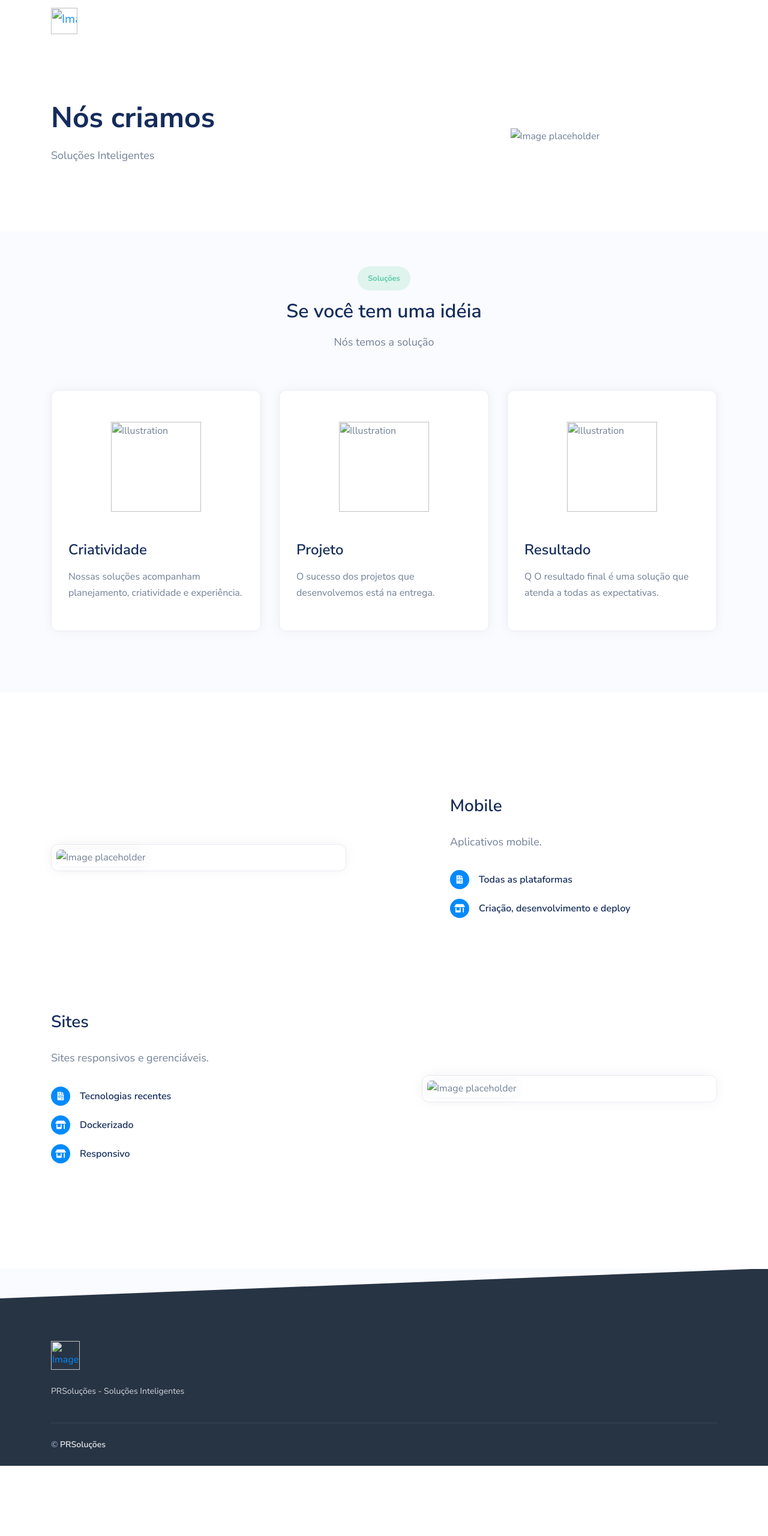
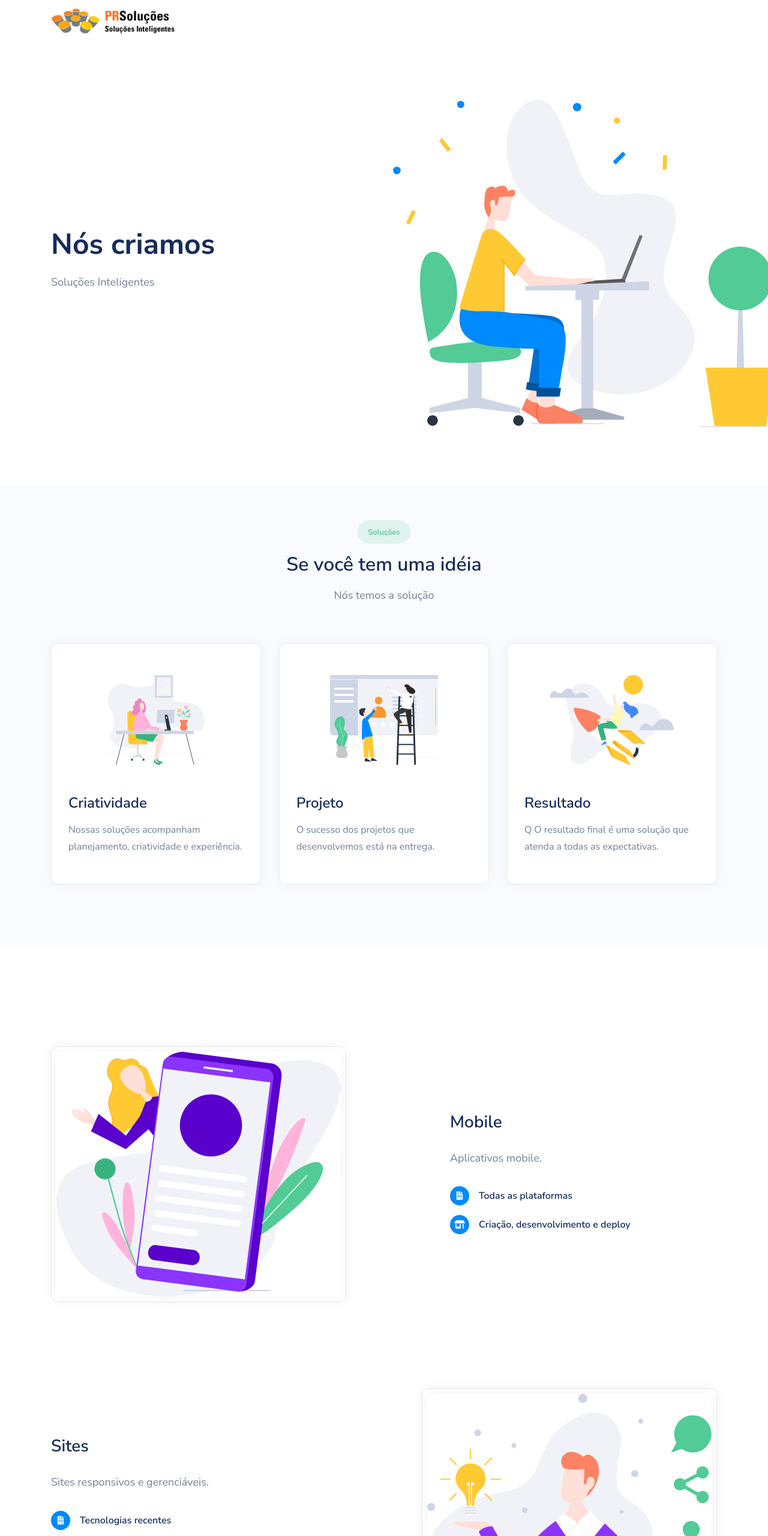
Before and after one commit to paulo-coutinho/prsolucoes-site, a plain HTML site: page index.html in a window 1280 px wide. Shown: the top 2560 px of the page at 60% size. Before the commit the page ends 2443 px from the top, so only its background shows below. Drawn offline with nearby package versions, Linux system fonts and the light colour scheme; files that its build step writes are made by us from their sources; files whose address does not match are found by name.

Commit message:
project update

```diff
--- a/index.html
+++ b/index.html
@@ -57,11 +57,11 @@
         });
     </script>
 
-    <link rel="icon" href="/static/assets/img/brand/favicon.png" type="image/png">
-    <link rel="stylesheet" href="/static/assets/libs/@fortawesome/fontawesome-free/css/all.min.css">
+    <link rel="icon" href="/assets/img/brand/favicon.png" type="image/png">
+    <link rel="stylesheet" href="/assets/libs/@fortawesome/fontawesome-free/css/all.min.css">
 
-    <link rel="stylesheet" href="/static/assets/css/quick-website.css" id="stylesheet">
-    <link rel="stylesheet" href="/static/assets/css/app.css" id="stylesheet">
+    <link rel="stylesheet" href="/assets/css/quick-website.css" id="stylesheet">
+    <link rel="stylesheet" href="/assets/css/app.css" id="stylesheet">
 
 </head>
 
@@ -94,7 +94,7 @@
         <div class="container">
 
             <a class="navbar-brand" href="/">
-                <img alt="Image placeholder" src="/static/assets/img/logo.png" id="navbar-logo">
+                <img alt="Image placeholder" src="/assets/img/logo.png" id="navbar-logo">
             </a>
 
         </div>
@@ -106,7 +106,7 @@
                 <div class="col-12 col-md-5 col-lg-6 order-md-2 text-center">
 
                     <figure class="w-100">
-                        <img alt="Image placeholder" src="/static/assets/img/index-top.svg" class="img-fluid mw-md-120">
+                        <img alt="Image placeholder" src="/assets/img/index-top.svg" class="img-fluid mw-md-120">
                     </figure>
                 </div>
                 <div class="col-12 col-md-7 col-lg-6 order-md-1 pr-md-5">
@@ -149,7 +149,7 @@
                     <div class="card">
                         <div class="card-body pb-5">
                             <div class="pt-4 pb-5">
-                                <img src="/static/assets/img/index-card1.svg" class="img-fluid img-center"
+                                <img src="/assets/img/index-card1.svg" class="img-fluid img-center"
                                     style="height: 150px;" alt="Illustration">
                             </div>
                             <h5 class="h4 lh-130 mb-3">
@@ -165,7 +165,7 @@
                     <div class="card">
                         <div class="card-body pb-5">
                             <div class="pt-4 pb-5">
-                                <img src="/static/assets/img/index-card2.svg" class="img-fluid img-center"
+                                <img src="/assets/img/index-card2.svg" class="img-fluid img-center"
                                     style="height: 150px;" alt="Illustration">
                             </div>
                             <h5 class="h4 lh-130 mb-3">
@@ -181,7 +181,7 @@
                     <div class="card">
                         <div class="card-body pb-5">
                             <div class="pt-4 pb-5">
-                                <img src="/static/assets/img/index-card3.svg" class="img-fluid img-center"
+                                <img src="/assets/img/index-card3.svg" class="img-fluid img-center"
                                     style="height: 150px;" alt="Illustration">
                             </div>
                             <h5 class="h4 lh-130 mb-3">
@@ -237,7 +237,7 @@
                     <div class="col-lg-6 order-lg-1">
                         <div class="card mb-0 mr-lg-5">
                             <div class="card-body p-2">
-                                <img alt="Image placeholder" src="/static/assets/img/index-app-card1.svg"
+                                <img alt="Image placeholder" src="/assets/img/index-app-card1.svg"
                                     class="img-fluid shadow rounded">
                             </div>
                         </div>
@@ -293,7 +293,7 @@
                     <div class="col-lg-6">
                         <div class="card mb-0 ml-lg-5">
                             <div class="card-body p-2">
-                                <img alt="Image placeholder" src="/static/assets/img/index-app-card2.svg"
+                                <img alt="Image placeholder" src="/assets/img/index-app-card2.svg"
                                     class="img-fluid shadow rounded">
                             </div>
                         </div>
@@ -319,7 +319,7 @@
                 <div class="row">
                     <div class="col-lg-4 mb-5 mb-lg-0">
                         <a href="/">
-                            <img alt="Image placeholder" src="/static/assets/img/logo-footer.png" id="footer-logo"
+                            <img alt="Image placeholder" src="/assets/img/logo-footer.png" id="footer-logo"
                                 style="height: 3rem">
                         </a>
                         <p class="mt-4 text-sm opacity-8 pr-lg-4">
@@ -342,12 +342,12 @@
         </div>
     </footer>
 
-    <script src="/static/assets/libs/jquery/dist/jquery.min.js"></script>
-    <script src="/static/assets/libs/bootstrap/dist/js/bootstrap.bundle.min.js"></script>
-    <script src="/static/assets/libs/svg-injector/dist/svg-injector.min.js"></script>
-    <script src="/static/assets/libs/feather-icons/dist/feather.min.js"></script>
+    <script src="/assets/libs/jquery/dist/jquery.min.js"></script>
+    <script src="/assets/libs/bootstrap/dist/js/bootstrap.bundle.min.js"></script>
+    <script src="/assets/libs/svg-injector/dist/svg-injector.min.js"></script>
+    <script src="/assets/libs/feather-icons/dist/feather.min.js"></script>
 
-    <script src="/static/assets/js/quick-website.js"></script>
+    <script src="/assets/js/quick-website.js"></script>
 
     <script>
         feather.replace({
```
